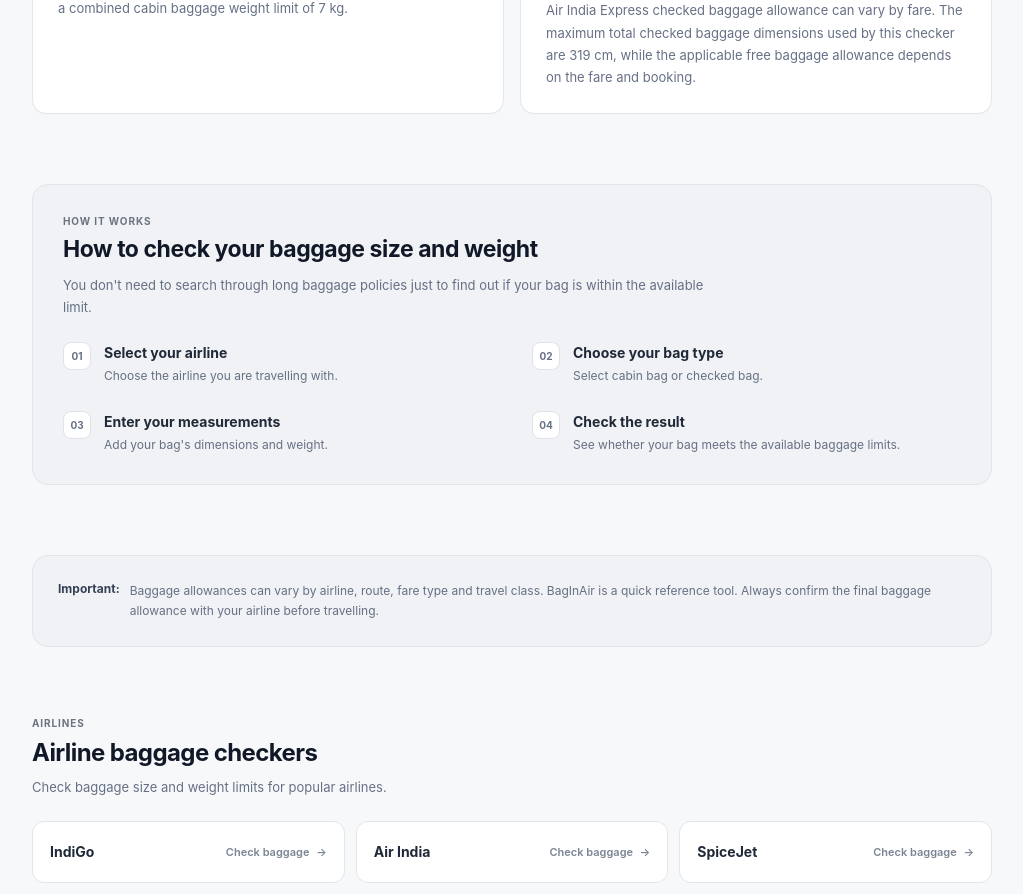
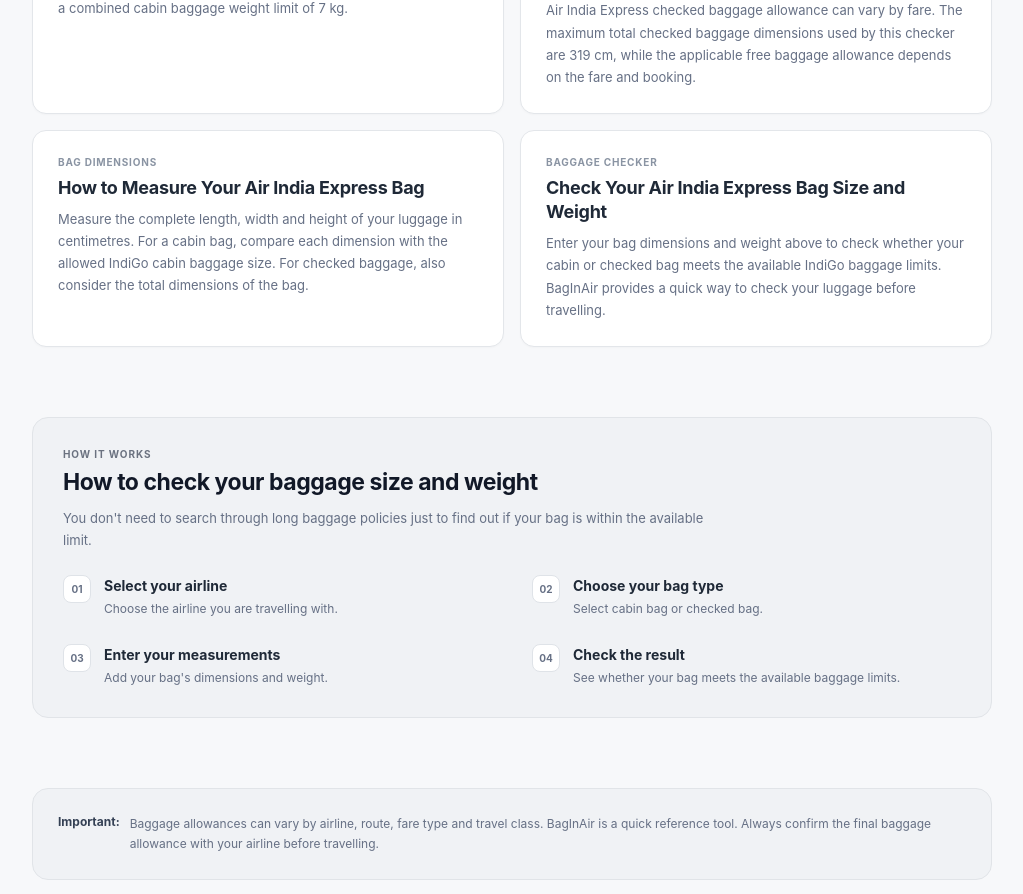
Before and after one commit to Kedar-Dev25/Bag-Checker, a React (Vite) app: page /airindiaexpress in a window 1280 px wide. Shown: the part 1240-2134 px from the top of the page, without its empty margins (128-1151 px from the left). Built offline with nearby package versions, Linux system fonts and the light colour scheme.

Commit message:
Improve airline baggage SEO content

```diff
--- a/src/App.jsx
+++ b/src/App.jsx
@@ -1590,7 +1590,45 @@
                 </p>
 
               </article>
-
+              <article className="seo-card">
+
+  <span className="seo-card-label">
+    BAG DIMENSIONS
+  </span>
+
+          <h3>
+  How to Measure Your {selectedAirline.name} Bag
+</h3>
+
+  <p>
+    Measure the complete length, width and height of your
+    luggage in centimetres. For a cabin bag, compare each
+    dimension with the allowed IndiGo cabin baggage size.
+    For checked baggage, also consider the total dimensions
+    of the bag.
+  </p>
+
+</article>
+
+
+<article className="seo-card">
+
+  <span className="seo-card-label">
+    BAGGAGE CHECKER
+  </span>
+
+<h3>
+  Check Your {selectedAirline.name} Bag Size and Weight
+</h3>
+
+  <p>
+    Enter your bag dimensions and weight above to check
+    whether your cabin or checked bag meets the available
+    IndiGo baggage limits. BagInAir provides a quick way
+    to check your luggage before travelling.
+  </p>
+
+</article>
             </div>
 
           </section>
--- a/src/data/data.jsx
+++ b/src/data/data.jsx
@@ -11,49 +11,62 @@
 
 content: {
 intro:
-        "Check your IndiGo domestic baggage size and weight before your flight. Enter your cabin or checked bag dimensions and weight to see if your bag fits the applicable IndiGo baggage limits.",
+"Check your IndiGo baggage size, weight and allowance before your flight. Enter your cabin or checked bag dimensions and weight to see whether your luggage fits the available IndiGo baggage limits.",
 
 cabinTitle: "IndiGo Cabin Baggage Size & Weight",
 
 cabinText:
-        "IndiGo cabin baggage can be up to 55 × 35 × 25 cm and must not exceed 7 kg.",
+"IndiGo cabin baggage can be up to 55 × 35 × 25 cm and must not exceed 7 kg. This is the main cabin bag size and weight limit used by the checker.",
 
 checkedTitle: "IndiGo Checked Baggage Size & Weight",
 
 checkedText:
-        "For standard domestic travel, IndiGo checked baggage allowance is 15 kg. The maximum checked baggage dimensions are 158 cm in total.",
+"For standard domestic travel, IndiGo checked baggage allowance is 15 kg. The maximum checked baggage dimensions are 158 cm in total, calculated by adding length, width and height.",
 
 sizeCalculation:
-        "Checked baggage size is calculated by adding the length, width and height of the bag.",
+"Checked baggage size is calculated by adding the length, width and height of the bag. For example, a bag measuring 70 × 50 × 38 cm has total dimensions of 158 cm.",
+
+cabinGuide:
+"When checking an IndiGo cabin bag, measure its length, width and height in centimetres and check the total weight. A cabin bag may meet the size requirement but still exceed the allowed weight, so both measurements matter.",
+
+checkedGuide:
+"For IndiGo checked baggage, check both the weight allowance and total bag dimensions. The applicable allowance can depend on your flight details, so use the baggage checker as a quick reference and confirm the final allowance with IndiGo."
 },
+
 
 faq: [
 {
 question: "What is the cabin baggage size for IndiGo?",
 answer:
-          "IndiGo cabin baggage can be up to 55 × 35 × 25 cm and must not exceed 7 kg.",
+"IndiGo cabin baggage can be up to 55 × 35 × 25 cm and must not exceed 7 kg."
+},
+{
+question: "What is the IndiGo cabin baggage size in cm?",
+answer:
+"The cabin baggage size used by BagInAir for IndiGo is 55 × 35 × 25 cm, with a maximum weight of 7 kg."
 },
 {
 question: "How much cabin baggage can I carry on IndiGo?",
 answer:
-          "IndiGo allows one cabin bag with a maximum weight of 7 kg, subject to the applicable fare and travel rules.",
+"IndiGo allows one cabin bag with a maximum weight of 7 kg, subject to the applicable fare and travel rules."
 },
 {
 question: "What is the IndiGo check-in baggage size limit?",
 answer:
-          "The maximum checked baggage dimension is 158 cm in total, calculated as length + width + height.",
+"The maximum checked baggage dimension used by the checker is 158 cm in total, calculated as length + width + height."
 },
 {
 question: "How much checked baggage is allowed on IndiGo domestic flights?",
 answer:
-          "The standard domestic checked baggage allowance is 15 kg, although the actual allowance can vary depending on the route and fare.",
+"The standard domestic checked baggage allowance used by BagInAir is 15 kg, although the actual allowance can vary depending on the route and fare."
 },
 {
 question: "How does the IndiGo baggage size checker work?",
 answer:
-          "Enter your bag type, dimensions and weight. BagInAir compares your measurements with the available IndiGo baggage limits.",
-      },
+"Enter your bag type, dimensions and weight. BagInAir compares your measurements with the available IndiGo baggage limits."
+}
 ],
+
 
     cabin: {
       maxWeight: 7,
```
Lines whose indentation alone changed are shown as unchanged.
